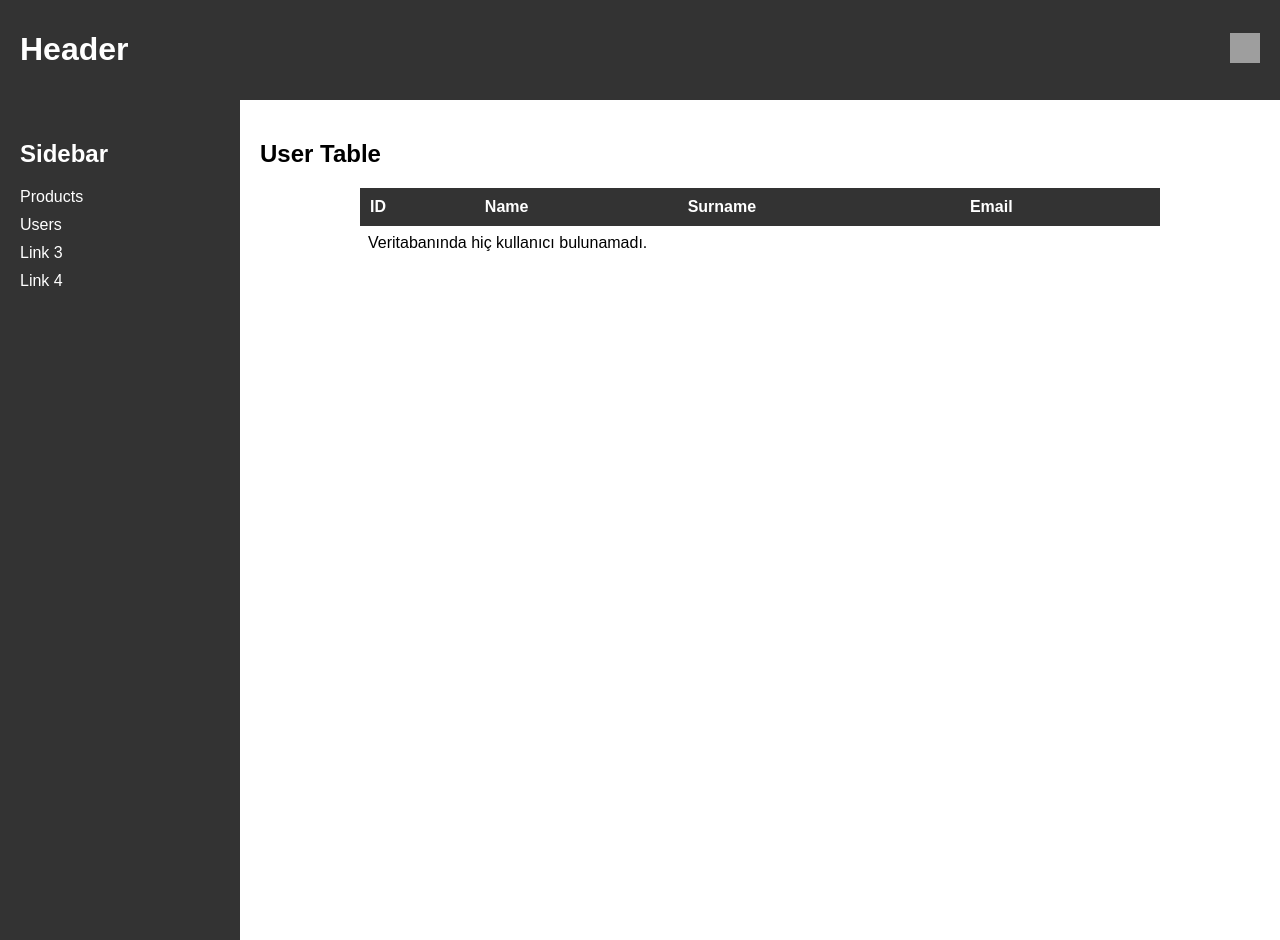
After one commit to Busraa8/Online-Auction-Website, a PHP site: page /Producer/users.php in a window 1280 px wide. The commit adds this page. Run offline with PHP 8.4, Linux system fonts and the light colour scheme; data that the repository does not hold is empty; grey boxes are pictures that could not be loaded.

Commit message:
users.php and producer_products.php

```diff
--- a/Producer/dashboard.php
+++ b/Producer/dashboard.php
@@ -17,8 +17,8 @@
         <aside>
             <h2>Sidebar</h2>
             <ul>
-                <li><a href="#">Link 1</a></li>
-                <li><a href="#">Link 2</a></li>
+                <li><a href="producer_products.php">Products</a></li>
+                <li><a href="users.php">Users</a></li>
                 <li><a href="#">Link 3</a></li>
                 <li><a href="#">Link 4</a></li>
             </ul>
--- /dev/null
+++ b/Producer/table.css
@@ -0,0 +1,28 @@
+table {
+    width: 80%;
+    margin: auto;
+    border-collapse: collapse; /* Tablo hücreleri arasındaki boşlukları kaldır */
+}
+
+/* Tablo başlığı stilleri */
+th {
+    background-color: #333;
+    color: white;
+    padding: 10px;
+    text-align: left;
+}
+
+/* Tablo satırları stilleri */
+tr:nth-child(even) {
+    background-color: #f2f2f2; /* Çift satırların arka plan rengi */
+}
+
+tr:nth-child(odd) {
+    background-color: white; /* Tek satırların arka plan rengi */
+}
+
+/* Tablo hücreleri stilleri */
+td {
+    padding: 8px;
+    text-align: left;
+}
--- /dev/null
+++ b/Producer/users.php
@@ -0,0 +1,59 @@
+<!DOCTYPE html>
+<html lang="en">
+<head>
+    <meta charset="UTF-8">
+    <meta name="viewport" content="width=device-width, initial-scale=1.0">
+    <title>User Table</title>
+    <link rel="stylesheet" href="style.css">
+    <link rel="stylesheet" href="table.css">
+</head>
+<body>
+    <header>
+        <h1>Header</h1>
+        <div class="user-icon">
+            <img src="https://cdn-icons-png.freepik.com/512/1144/1144760.png" alt="User Icon">
+        </div>
+    </header>
+    <div class="container">
+        <aside>
+            <h2>Sidebar</h2>
+            <ul>
+                <li><a href="producer_products.php">Products</a></li>
+                <li><a href="users.php">Users</a></li>
+                <li><a href="#">Link 3</a></li>
+                <li><a href="#">Link 4</a></li>
+            </ul>
+        </aside>
+        <main>
+            <h2>User Table</h2>
+            <table>
+                <thead>
+                    <tr>
+                        <th>ID</th>
+                        <th>Name</th>
+                        <th>Surname</th>
+                        <th>Email</th>
+                    </tr>
+                </thead>
+                <tbody>
+                    <?php
+                    include 'connection.php'; // Veritabanı bağlantısı
+                    $sql = "SELECT id, name, surname, email FROM user_table"; // User tablosundan verileri seç
+                    $result = $conn->query($sql);
+
+                    if ($result->num_rows > 0) {
+                        // Veritabanından gelen her bir satır için tabloyu oluştur
+                        while($row = $result->fetch_assoc()) {
+                            echo "<tr><td>" . $row["id"]. "</td><td>" . $row["name"] . "</td><td>" . $row["surname"]. "</td><td>" . $row["email"]. "</td></tr>";
+                        }
+                    } else {
+                        echo "<tr><td colspan='4'>Veritabanında hiç kullanıcı bulunamadı.</td></tr>";
+                    }
+                    $conn->close();
+                    ?>
+                </tbody>
+            </table>
+        </main>
+    </div>
+</body>
+</html>
```
Also changed, not shown: Producer/producer_products.php (added, +58 -0 lines), Producer/style.css (line endings or trailing spaces).
